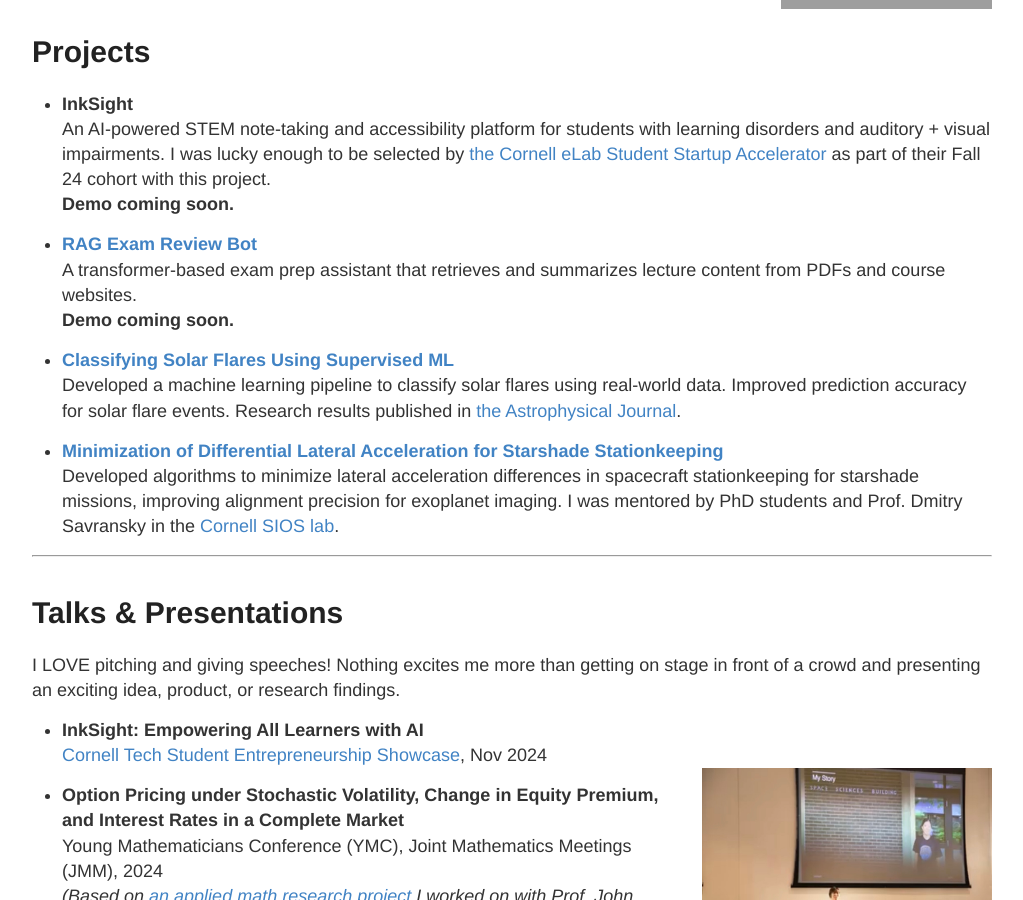
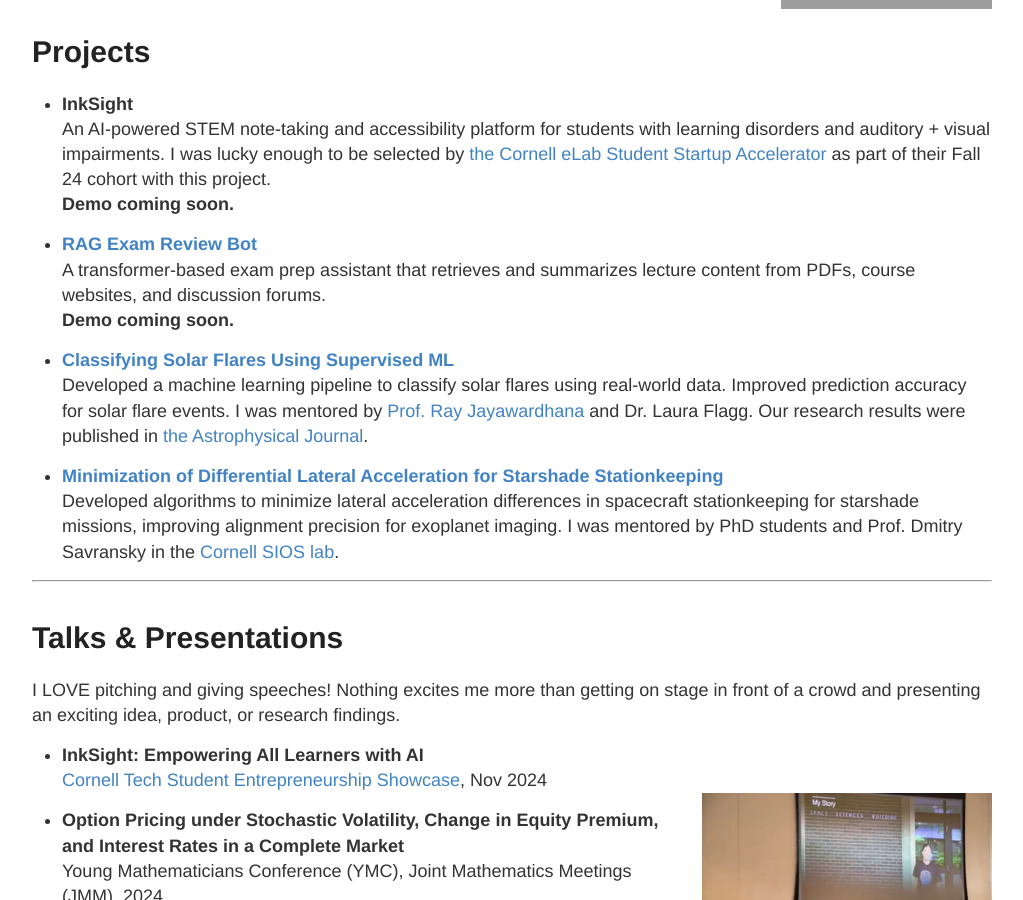
Before and after one commit to nicolehao34/nicolehao34.github.io, a Jekyll site: the page built from index.md, in a window 1280 px wide and 900 px high, scrolled down 438 px. Shown: the whole window, without its empty margins (128-1151 px from the left). Built offline with Jekyll 4.4.1, drawn with Linux system fonts in a browser that asks for light colours; grey boxes are pictures that could not be loaded.

Commit message:
Update index.md

```diff
--- a/index.md
+++ b/index.md
@@ -25,13 +25,13 @@
 
 
 - **[RAG Exam Review Bot](https://github.com/nicolehao34/ai-pdf-chatbot)** <br>
-A transformer-based exam prep assistant that retrieves and summarizes lecture content from PDFs and course websites. <br>
+A transformer-based exam prep assistant that retrieves and summarizes lecture content from PDFs, course websites, and discussion forums. <br>
 **Demo coming soon.**
 
 
 
 - **[Classifying Solar Flares Using Supervised ML](https://github.com/nicolehao34/solar_flares_classification)** <br>
-  Developed a machine learning pipeline to classify solar flares using real-world data. Improved prediction accuracy for solar flare events. Research results published in [the Astrophysical Journal](https://iopscience.iop.org/article/10.3847/1538-4357/ad5be3).
+  Developed a machine learning pipeline to classify solar flares using real-world data. Improved prediction accuracy for solar flare events. I was mentored by [Prof. Ray Jayawardhana](https://www.drrayjay.net/) and Dr. Laura Flagg. Our research results were published in [the Astrophysical Journal](https://iopscience.iop.org/article/10.3847/1538-4357/ad5be3).
 
 
 
```
